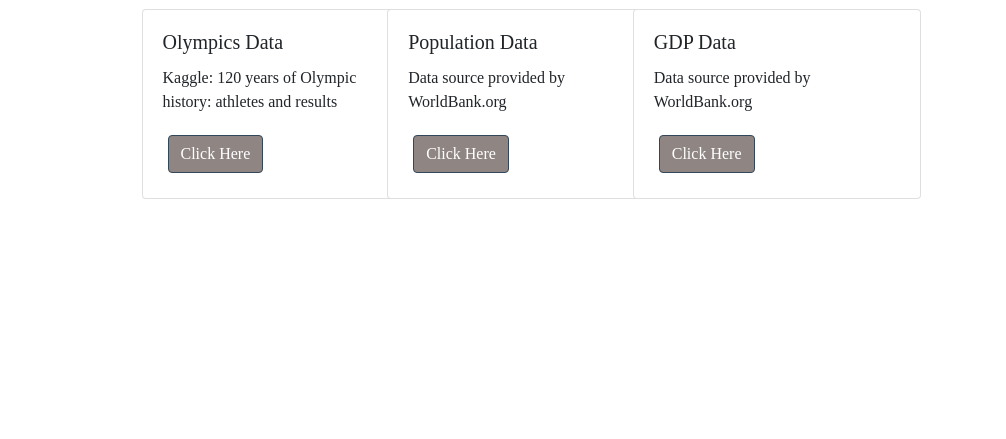
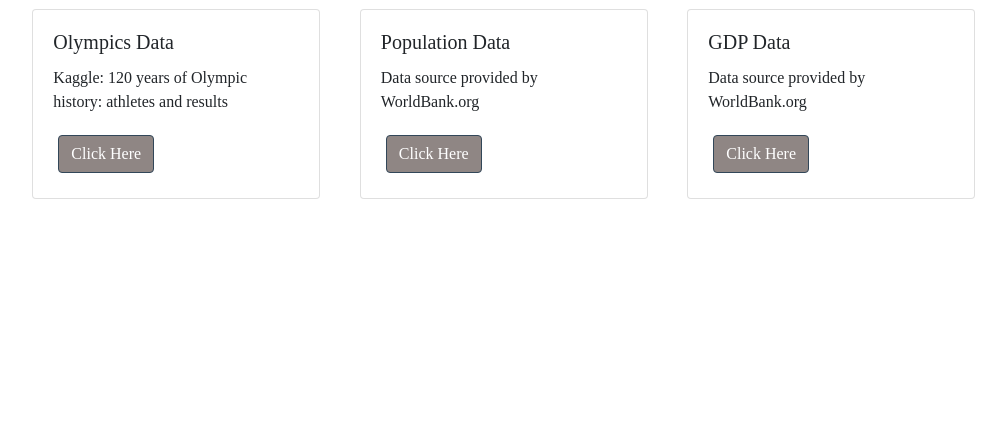
Before and after one commit to hanesy/olympics_dash, a Flask app: page /data in a window 1280 px wide. Shown: the part 279-718 px from the top of the page, without its empty margins (186-1192 px from the left). Run offline with Flask 2, Linux system fonts and the light colour scheme; data that the repository does not hold is empty; parts of the project's set-up code (start-up, migrations or seed data) failed here and were passed over; some libraries are stand-ins or nearby versions.

Commit message:
spacing of the data download cards

```diff
--- a/templates/data.html
+++ b/templates/data.html
@@ -69,8 +69,7 @@
         </div>
 
         <div class="row">
-            <div class="col-md-3">
-            </div>
+            <div class="col-md-2"></div>
             <div class="col-md-9" style="float: center;">
                 <div class="row">
                     <div class="col-md-3">
@@ -81,8 +80,8 @@
                                 <a href="https://www.kaggle.com/heesoo37/120-years-of-olympic-history-athletes-and-results/data#" class="btn btn-primary" target="_blank">Click Here</a>
                             </div>
                         </div>
-
                     </div>
+                    <div class="col-md-1"></div>
                     <div class="col-md-3">
                         <div class="card" style="width: 18rem;">
                             <div class="card-body">
@@ -92,6 +91,7 @@
                             </div>
                         </div>
                     </div>
+                    <div class="col-md-1"></div>
                     <div class="col-md-3">
                         <div class="card" style="width: 18rem;">
                             <div class="card-body">
```
